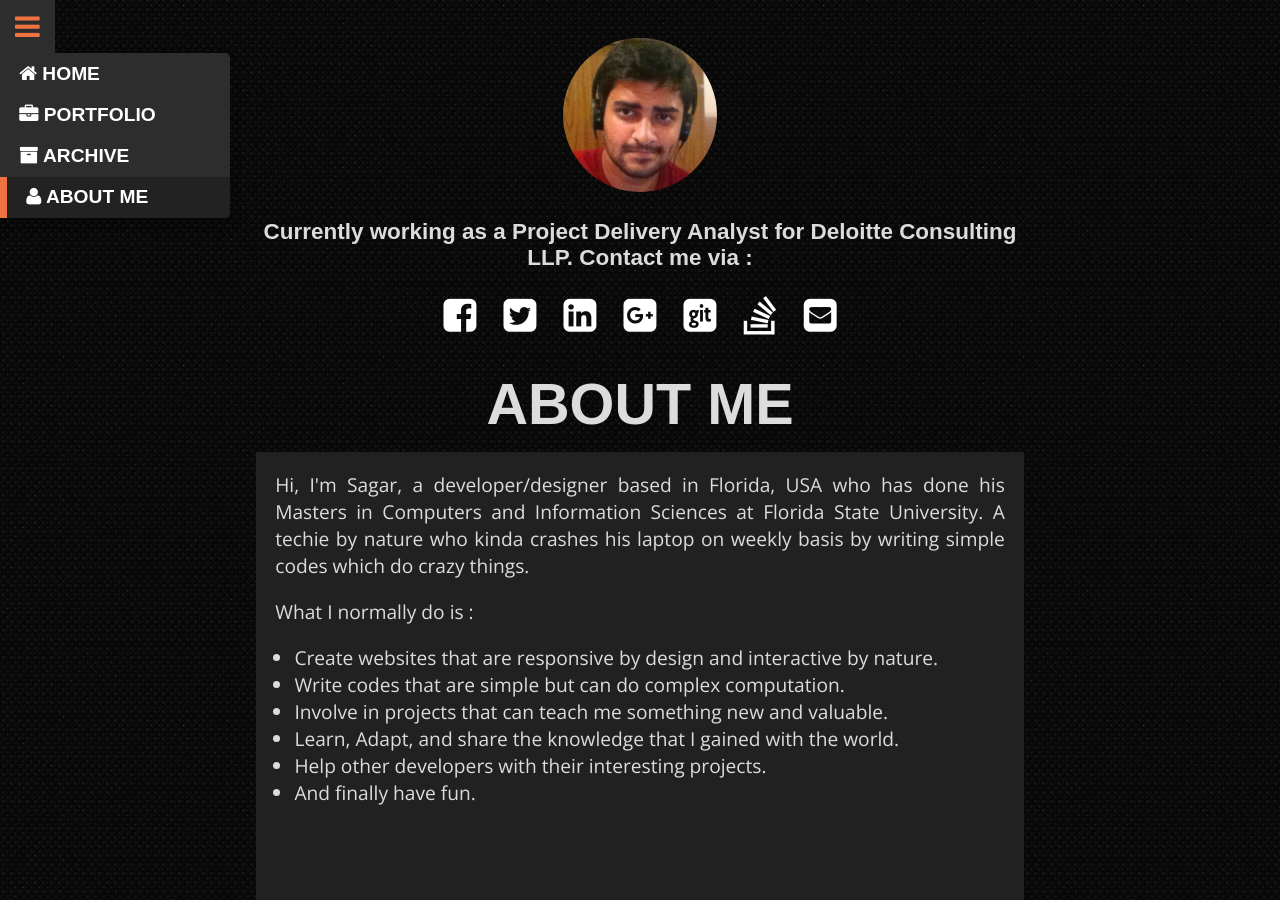
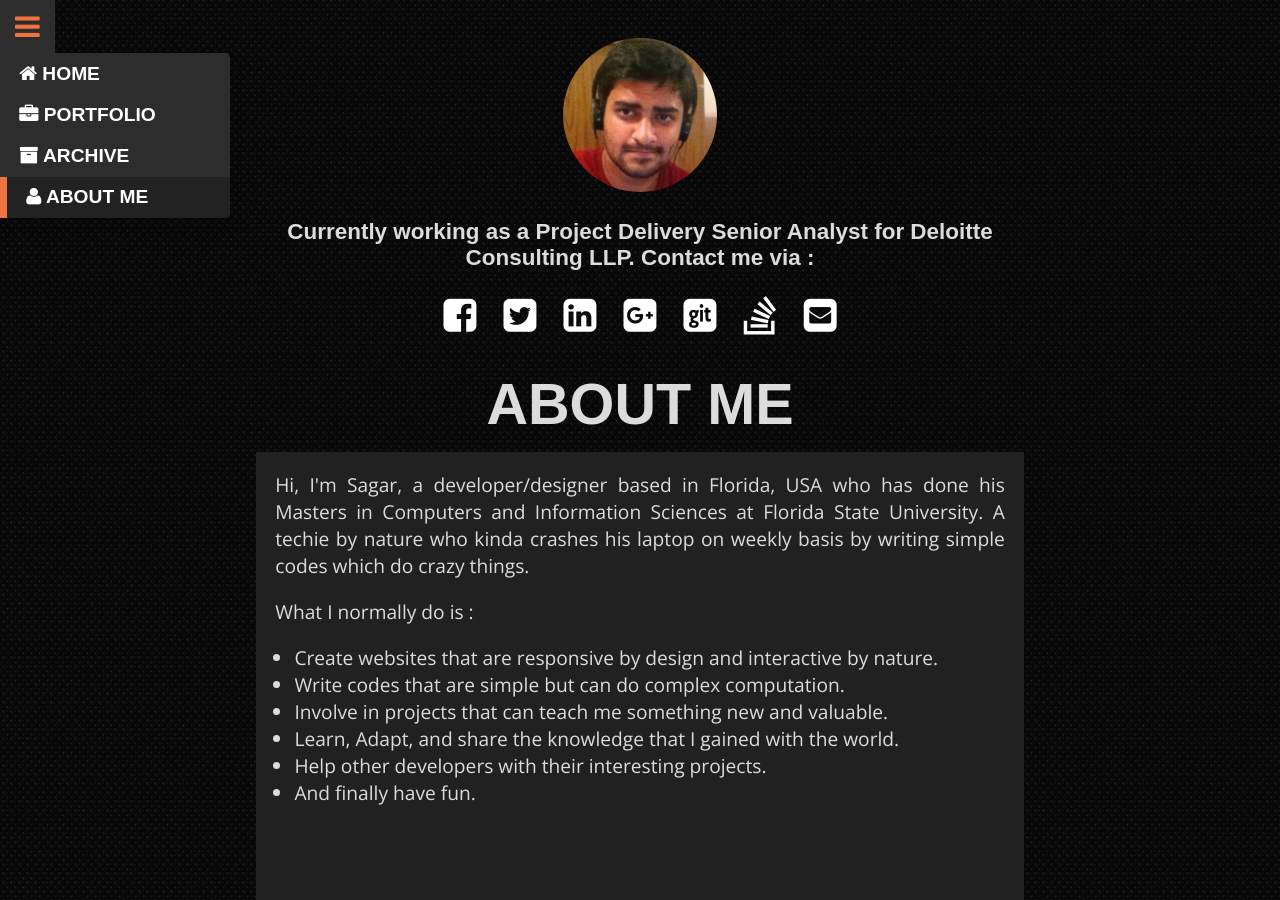
Before and after one commit to dvenkatsagar/dvenkatsagar.github.io, a Jekyll site: the page built from about.html, in a window 1280 px wide and 900 px high. Built offline with Jekyll 4.4.1, drawn with Linux system fonts in a browser that asks for light colours; comment, search, counter and statistics services are not loaded.

Commit message:
Syncing Branches (#7)
* Update about.html

Changed work info.

* Develop (#6)

* Updated Footer Year

* Changed ACS to Adobe CS for better understanding

```diff
--- a/about.html
+++ b/about.html
@@ -27,7 +27,7 @@ thumbnail: me
       <div class="pure-u-1">
         <div class="pure-g contact-details">
           <div class="pure-u-1">
-            <h3 class="contact-label">Currently working as a Project Delivery Analyst for Deloitte Consulting LLP. Contact me via :</h3>
+            <h3 class="contact-label">Currently working as a Project Delivery Senior Analyst for Deloitte Consulting LLP. Contact me via :</h3>
           </div>
           <div class="pure-u-1 links">
             {% include social_links.html %}
```
